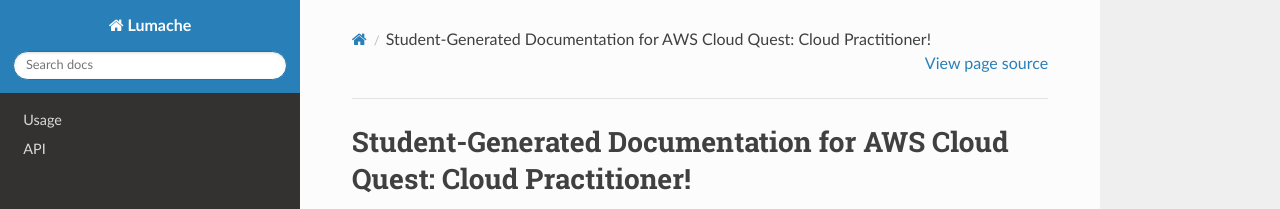
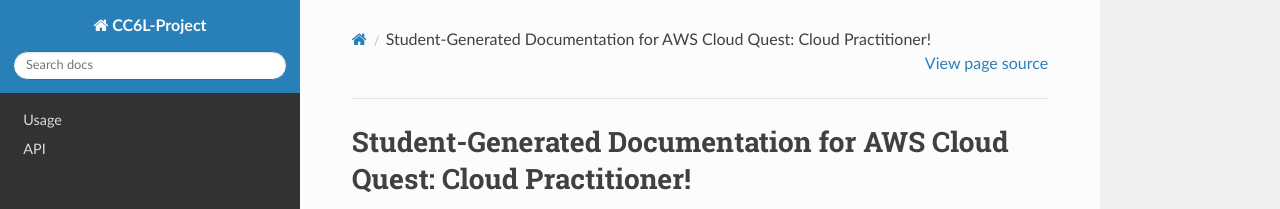
Before and after one commit to luwela123/AWS-Cloud---Practitioner, a Sphinx documentation site: the page built from docs/source/index.rst, in a window 1280 px wide. Shown: the top 209 px of the page. Built offline with Sphinx 7.4.7 and the Read the Docs theme 3.1.0, drawn with Linux system fonts in a browser that asks for light colours.

Commit message:
Update conf.py

```diff
--- a/docs/source/conf.py
+++ b/docs/source/conf.py
@@ -2,7 +2,7 @@
 
 # -- Project information
 
-project = 'Lumache'
+project = 'CC6L-Project'
 copyright = '2021, Graziella'
 author = 'Graziella'
 
```
